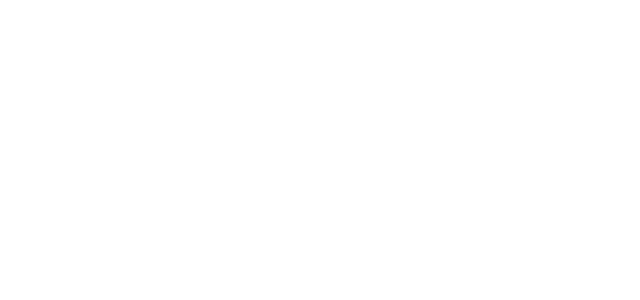
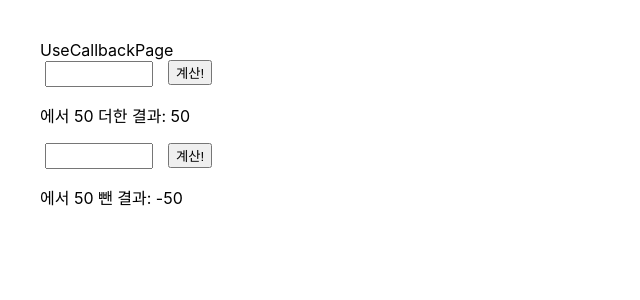
Before and after one commit to jaychang99/react-hook-study, a React (Create React App) app: page /usecallback in a window 1280 px wide. Before the commit this address had no page. Shown: the top 300 px of the page, without its empty margins (0-640 px from the left). Built offline with nearby package versions, Linux system fonts and the light colour scheme.

Commit message:
feat: useMemo 사용하지 않은 코드 작성

```diff
--- a/src/App.js
+++ b/src/App.js
@@ -9,6 +9,7 @@
 import WidthViewer from "common/useEffect/WidthViewer";
 import Study from './common/useEffect/Study';
 import UseContextPage from "common/useContext";
+import UseCallbackPage from "common/UseCallback";
 
 function App() {
   const [showUseEffectTest, setShowUseEffectTest] = useState(true)
@@ -25,6 +26,7 @@
           <Route path="/study" exact={true} element={<Study />} />
           <Route path="/unmounttest" exact={true} element={<WidthViewer />} />
           <Route path="/usecontext" exact={true} element={<UseContextPage />} />
+          <Route path="/usecallback" exact={true} element={<UseCallbackPage />} />
         </Routes>
       </Router>
     </>
--- /dev/null
+++ b/src/common/UseCallback/index.js
@@ -0,0 +1,64 @@
+import React from 'react'
+import { useState, useRef } from 'react';
+
+
+function getSum(a, b) {
+  console.log("getSum called")
+  for (let i = 0; i < 1000000000; i++) {
+    // do nothing
+  }
+  for (let i = 0; i < 1000000000; i++) {
+    // do nothing again
+  }
+  return a + b
+}
+
+function getDiff(a, b) {
+  console.log("getDiff called")
+  return a - b
+}
+
+
+function UseCallbackPage() {
+  const [a, setA] = useState(0)
+  const [b, setB] = useState(0)
+
+
+  const aRef = useRef(null)
+  const bRef = useRef(null)
+
+  const handleCalc = () => {
+    setA(aRef.current?.value)
+    setB(bRef.current?.value)
+  }
+
+  const sum = getSum(Number(a), 50)
+  const diff = getDiff(Number(b), 50)
+
+
+  return (
+    <>
+      <div>UseCallbackPage</div>
+      <input ref={aRef} />
+
+
+      <button onClick={handleCalc}>
+        계산!
+      </button>
+      <p>에서 50 더한 결과: {sum}</p>
+      {/* 두번째 */}
+
+
+      <input ref={bRef} />
+
+      <button onClick={handleCalc}>
+        계산!
+      </button>
+
+      <p>에서 50 뺀 결과: {diff}</p>
+
+    </>
+  )
+}
+
+export default UseCallbackPage
```
Also changed, not shown: 1 other file (tests, documents, lock files or other folders).
